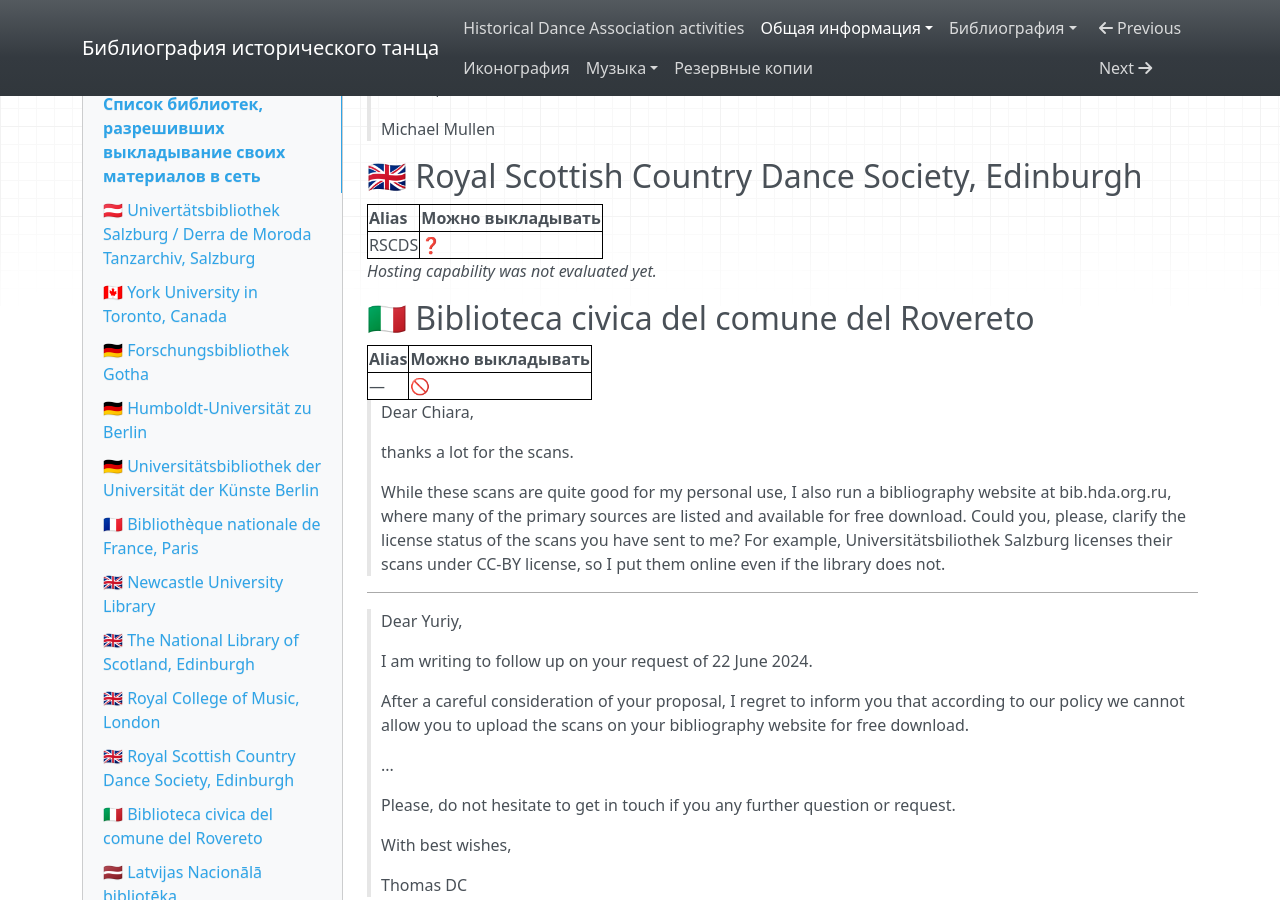
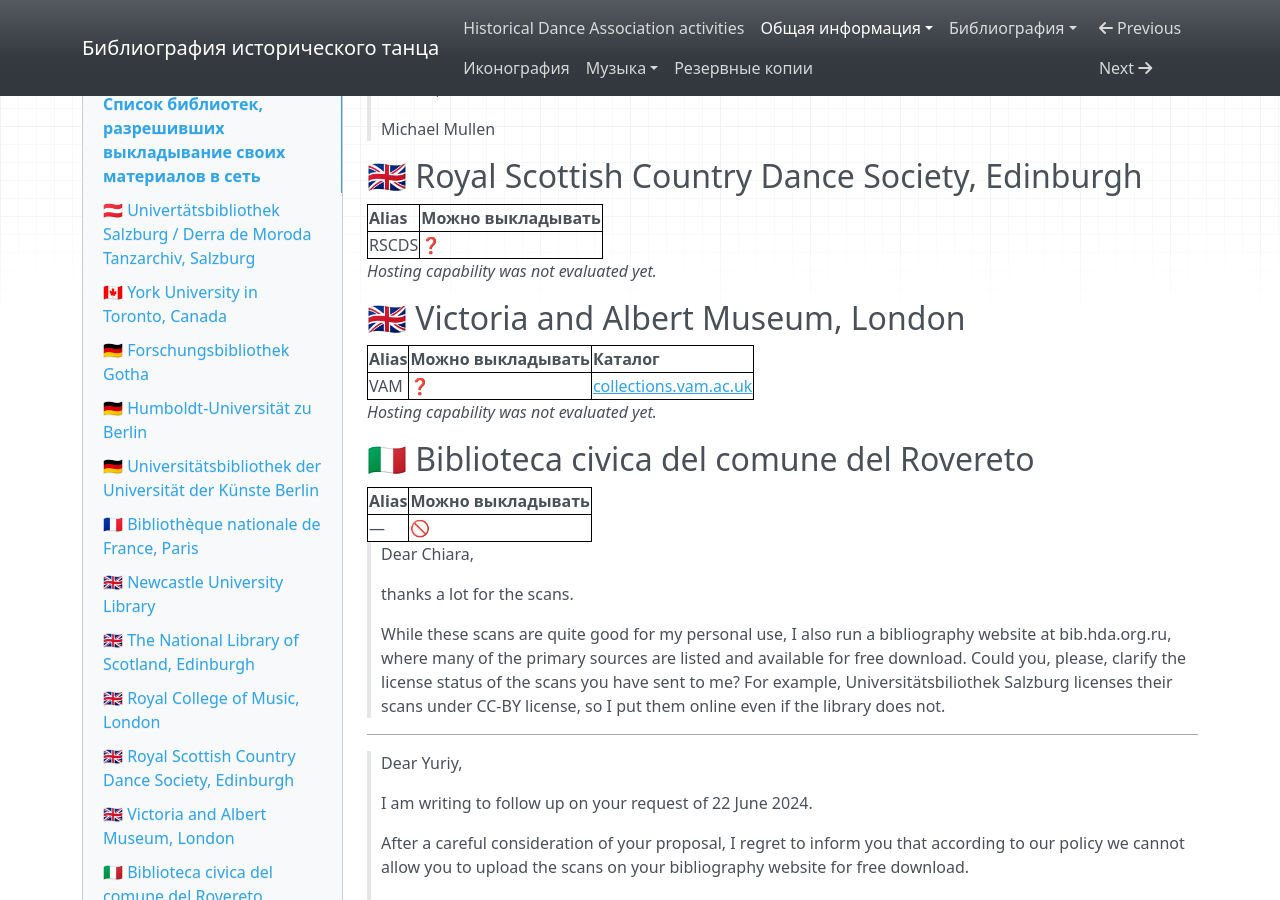
Before and after one commit to hda-technical/dancebooks, an MkDocs documentation site: the page built from docs/common/libraries.md, in a window 1280 px wide and 900 px high, scrolled down 5705 px. Built offline with MkDocs 1.6.1, drawn with Linux system fonts in a browser that asks for light colours; nearby versions of some CDN libraries.

Commit message:
Add complete copy of [quadrilling_1820] from VAM

```diff
--- a/docs/common/libraries.md
+++ b/docs/common/libraries.md
@@ -289,6 +289,14 @@ pages provided by the library.
 | Alias | Можно выкладывать |
 | --- | --- |
 | RSCDS | ❓ |
+
+_Hosting capability was not evaluated yet._
+
+## 🇬🇧 Victoria and Albert Museum, London { #VAM }
+
+| Alias | Можно выкладывать | Каталог |
+| --- | --- | --- |
+| VAM | ❓ | [collections.vam.ac.uk](https://collections.vam.ac.uk/) |
 
 _Hosting capability was not evaluated yet._
 
```
Also changed, not shown: 1 other file.
